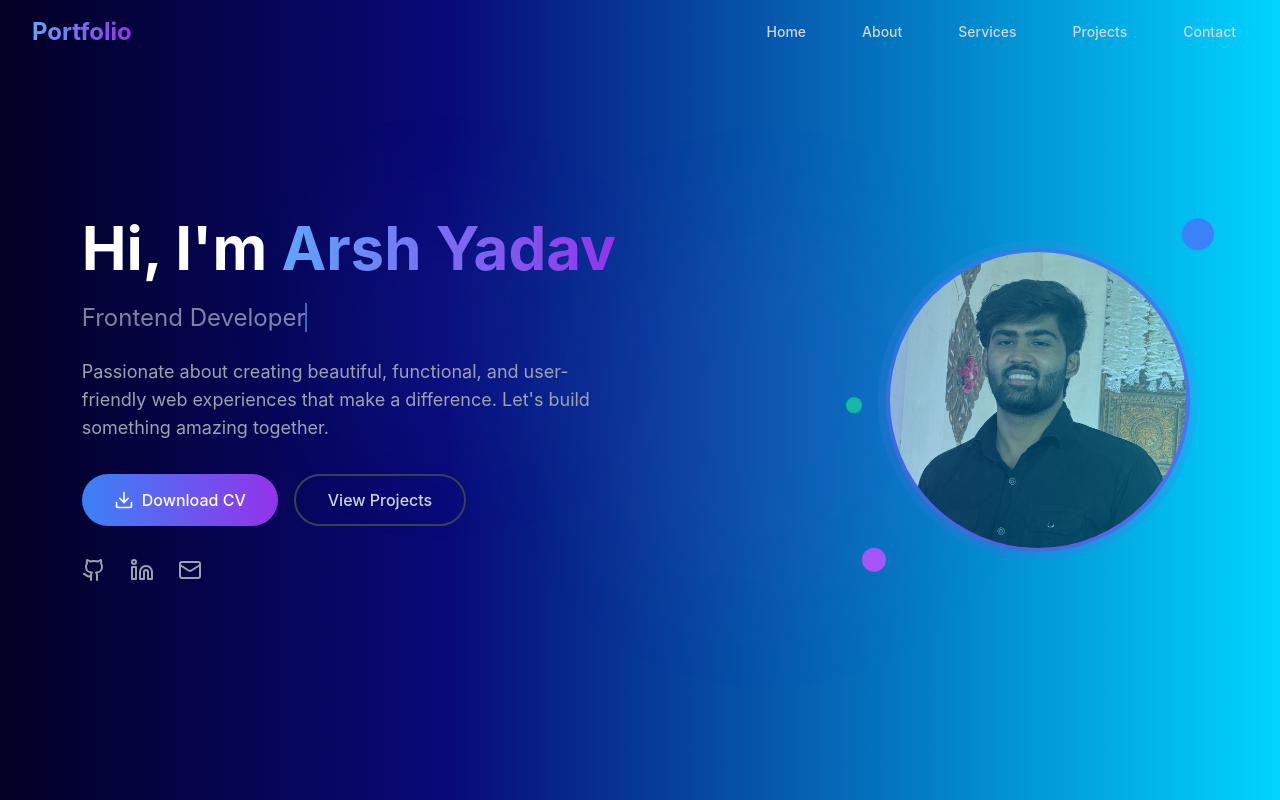
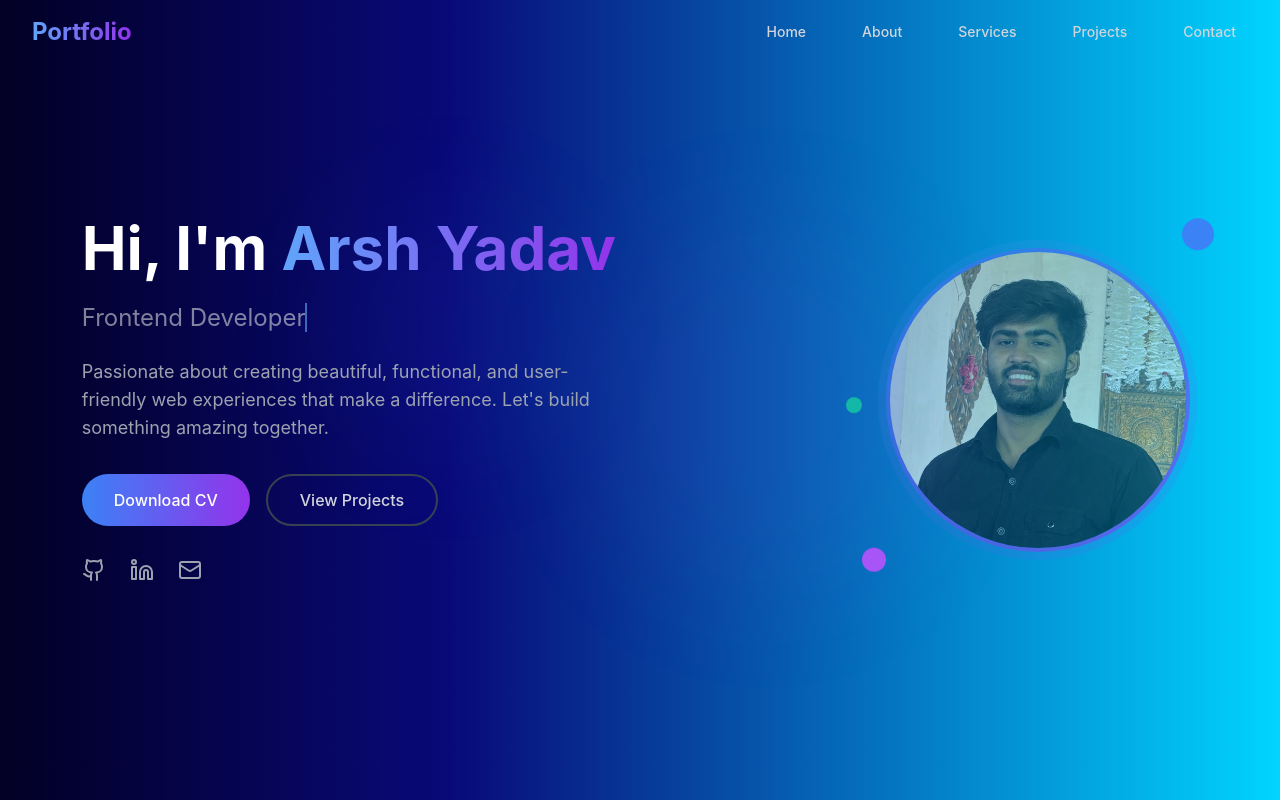
Before and after one commit to arshyadav25/Portfolio, a React (Create React App) app: page / in a window 1280 px wide. Shown: the top 800 px of the page. Built offline with nearby package versions, Linux system fonts and the light colour scheme.

Commit message:
feat: add resume PDF and update download link in Hero component

```diff
--- a/public/index.html
+++ b/public/index.html
@@ -24,7 +24,7 @@
       work correctly both with client-side routing and a non-root public URL.
       Learn how to configure a non-root public URL by running `npm run build`.
     -->
-    <title>React App</title>
+    <title>Arsh Yadav</title>
   </head>
   <body>
     <noscript>You need to enable JavaScript to run this app.</noscript>
--- a/src/components/Hero.tsx
+++ b/src/components/Hero.tsx
@@ -52,8 +52,9 @@ const Hero: React.FC = () => {
 
             <div className="flex flex-col sm:flex-row gap-4 justify-center lg:justify-start mb-8">
               <button className="group bg-gradient-to-r from-blue-500 to-purple-600 hover:from-blue-600 hover:to-purple-700 text-white px-8 py-3 rounded-full font-medium transition-all duration-300 transform hover:scale-105 hover:shadow-lg flex items-center justify-center space-x-2">
-                <Download size={20} />
-                <span>Download CV</span>
+                <a  href="/Arsh Resume.pdf" download="Arsh Resume.pdf">
+                  <span>Download CV</span>
+                </a>
               </button>
 
               <button className="border-2 border-gray-700 hover:border-blue-500 text-gray-300 hover:text-white px-8 py-3 rounded-full font-medium transition-all duration-300 transform hover:scale-105">
```
Also changed, not shown: 1 other file (tests, documents, lock files or other folders).
